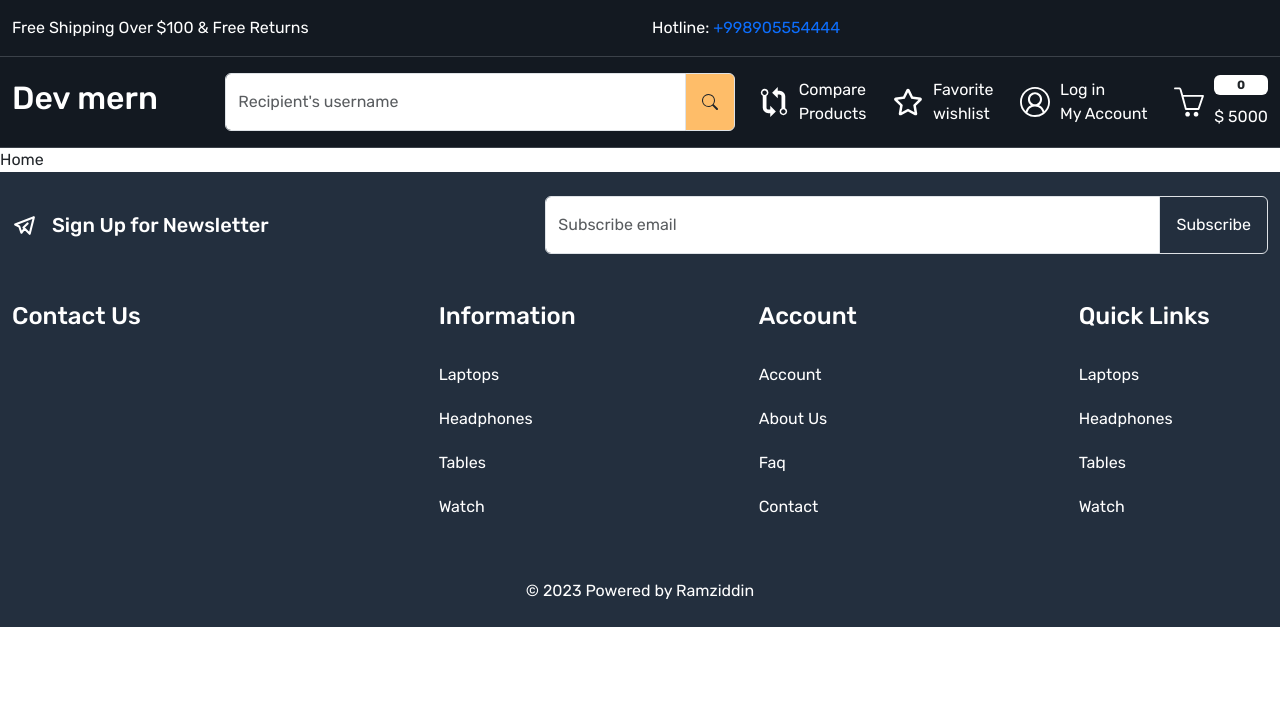
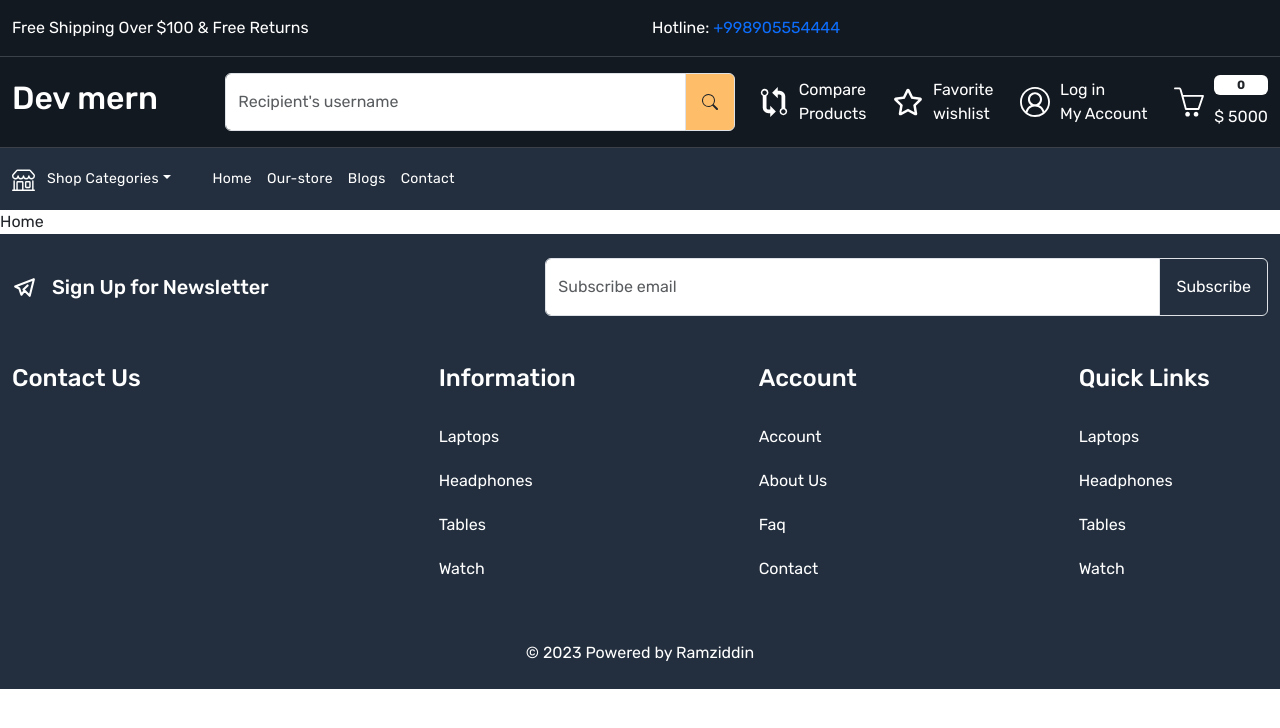
Before and after one commit to Engineer-Ramziddin/ecommerce-mern-js, a React (Create React App) app in the folder ui/: page / in a window 1280 px wide. Shown: the top 728 px of the page. Built offline with nearby package versions, Linux system fonts and the light colour scheme.

Commit message:
add header-bottom

```diff
--- a/ui/src/components/Header.js
+++ b/ui/src/components/Header.js
@@ -1,6 +1,6 @@
 import React from 'react'
 import {Link} from "react-router-dom";
-import {BsSearch} from "react-icons/bs";
+import {BsSearch, BsShop} from "react-icons/bs";
 import {GoGitCompare} from "react-icons/go";
 import {VscAccount} from "react-icons/vsc";
 import {SlBasket} from "react-icons/sl";
@@ -76,6 +76,39 @@ const Header = () => {
                     </div>
                 </div>
             </header>
+            <header className="header-bottom py-3">
+                <div className="container-xxl">
+                    <div className="row">
+                        <div className="col-12">
+                            <div className="menu-bottom d-flex align-items-center gap-30">
+                                <div>
+                                    <div className="dropdown">
+                                        <BsShop size={23} className="text-white"/>
+                                        <button className="btn btn-secondary dropdown-toggle bg-transparent border-0" type="button"
+                                                data-bs-toggle="dropdown" aria-expanded="false">
+                                            Shop Categories
+                                        </button>
+                                        <ul className="dropdown-menu">
+                                            <li><a className="dropdown-item" href="#">Action</a></li>
+                                            <li><a className="dropdown-item" href="#">Another action</a></li>
+                                            <li><a className="dropdown-item" href="#">Something else here</a></li>
+                                        </ul>
+                                    </div>
+                                </div>
+                                <div className="menu-links">
+                                    <div className="d-flex align-items-center gap-15">
+                                        <Link to={''}>Home</Link>
+                                        <Link to={''}>Our-store</Link>
+                                        <Link to={''}>Blogs</Link>
+                                        <Link to={'contact'}>Contact</Link>
+                                    </div>
+                                </div>
+
+                            </div>
+                        </div>
+                    </div>
+                </div>
+            </header>
         </>)
 }
 
```
